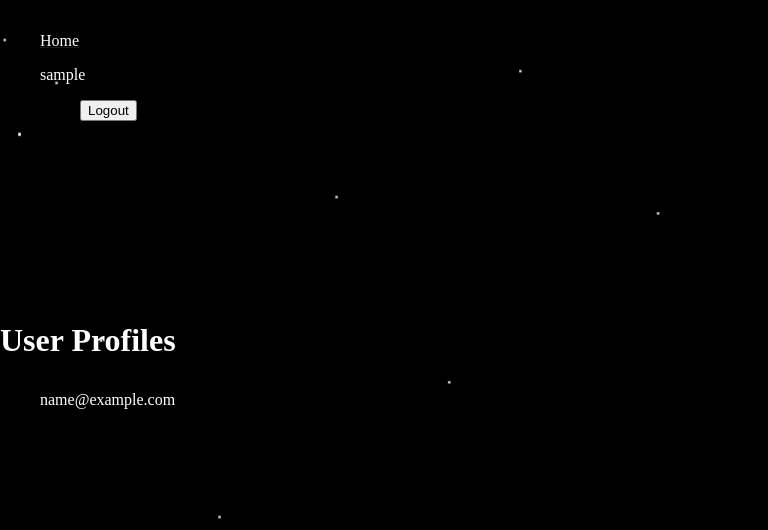
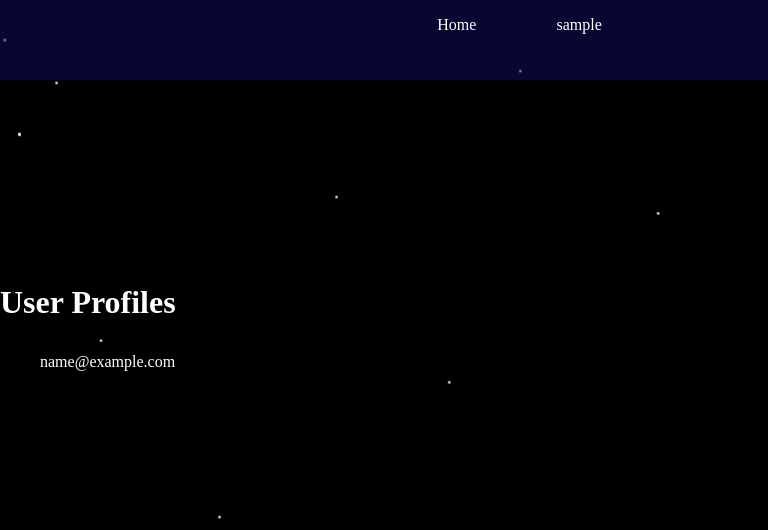
Before and after one commit to agustinsalum/DjangoGoogleAuth, a Django app: page /home/ in a window 768 px wide. Shown: the top 530 px of the page. Run offline with Django 5.2, Linux system fonts and the light colour scheme; the visitor is signed in with stand-in values (Sample User, id 1); data comes from the database, SQL or seed files in the repository.

Commit message:
Adaptado el Header a todas las pantallas

```diff
--- a/static/css/base/base.css
+++ b/static/css/base/base.css
@@ -1,4 +1,6 @@
 @import url('https://fonts.googleapis.com/css2?family=Open+Sans:ital,wght@0,300..800;1,300..800&display=swap');
+
+/* Login */
 
 body {
     background-image: url('../../images/wallpaper.png');
@@ -70,6 +72,54 @@ body {
     border: 1px solid #ccc;
 }
 
+/* Home */
+
+
+nav ul {
+    display: flex;
+    flex-direction: row;
+    list-style: none;
+    /* Remove default margins and padding */
+    margin: 0vh;
+    padding: 0vh;
+}
+
+nav ul li {
+    display: flex;
+    flex-direction: row;
+}
+
+nav ul li:hover {
+    background-color: rgba(15, 15, 105, 0.596);
+}
+
+nav ul li a {
+    text-decoration: none;
+}
+
+nav ul li ul {
+    /* So that the block doesn't execute automatically */
+    display: none;
+}
+
+nav ul li form {
+    /* Center the content of the form. In this case, only the logout button */
+    text-align: center;
+}
+
+nav ul li form input[type="submit"] {
+    /* Inherits the background color from the container */
+    background-color: inherit;
+    color: white;
+}
+
+nav ul li form input[type="submit"]:hover {
+    /* Reduced opacity */
+    opacity: 0.8;
+}
+
+/* Others */
+
 footer {
     display: flex;
     flex-direction: column;
--- a/static/css/home/mobile.css
+++ b/static/css/home/mobile.css
@@ -1,3 +1,54 @@
 @import url(../base/base.css);
 
-@media screen and (max-width: 768px) {}
+@media screen and (max-width: 768px) {
+
+    header {
+        display: grid;
+        /* One column for the messages and another for the opcions */
+        /* Adapted for tablets and mobile */
+        grid-template-columns: 0.6fr 1.1fr;
+        background-color: rgba(15, 15, 105, 0.473);
+        width: 100%;
+        height: 10vh;
+    }
+
+    nav {
+        display: flex;
+        /* Menu options on the right */
+        /* Adapted for tablets and mobile */
+        justify-content: center;
+        width: 100%;
+    }
+
+    nav ul li {
+        /* Code in base file and... */
+        /* Adapted for mobile */
+        padding: 0vh 5vh;
+    }
+
+    nav ul li ul {
+        /* Code in base file and... */
+        /* Adapted for mobile */
+        margin-left: -12vh;
+    }
+
+    nav ul li:hover>ul {
+        position: absolute;
+        display: block;
+        /* Adapted for mobile */
+        margin-top: 9.9vh;
+        /* Leave it right on the right edge where the username begins */
+        background-color: rgba(15, 15, 105, 0.596);
+        /* Depending on the character size of the submenu, 'left' and 'min-width' should be adjusted. */
+        min-width: 20vh;
+    }
+
+    nav ul li form input[type="submit"] {
+        /* Code in base file and... */
+        /* Adapted for mobile */
+        padding: 2vh 4vh;
+        border: none;
+        cursor: pointer;
+    }
+
+}
--- a/static/css/home/tablet.css
+++ b/static/css/home/tablet.css
@@ -1,3 +1,53 @@
 @import url(../base/base.css);
 
-@media screen and (min-width:768px) and (max-width: 1025px) {}
+@media screen and (min-width:768px) and (max-width: 1025px) {
+
+    header {
+        display: grid;
+        /* One column for the messages and another for the opcions */
+        /* Adapted for tablets */
+        grid-template-columns: 0.6fr 1.1fr;
+        background-color: rgba(15, 15, 105, 0.473);
+        width: 100%;
+        height: 10vh;
+    }
+
+    nav {
+        display: flex;
+        /* Menu options on the right */
+        /* Adapted for tablets */
+        justify-content: center;
+        width: 100%;
+    }
+
+    nav ul li {
+        /* Code in base file and... */
+        padding: 0.5vh 5vh;
+    }
+
+    nav ul li ul {
+        /* Code in base file and... */
+        /* Adapted for tablets */
+        margin-left: -12.0vh;
+
+    }
+
+    nav ul li:hover>ul {
+        position: absolute;
+        display: block;
+        margin-top: 9.5vh;
+        /* Leave it right on the right edge where the username begins */
+        background-color: rgba(15, 15, 105, 0.596);
+        /* Depending on the character size of the submenu, 'left' and 'min-width' should be adjusted. */
+        min-width: 20vh;
+    }
+
+    nav ul li form input[type="submit"] {
+        /* Code in base file and... */
+        /* Adapted for tablets */
+        padding: 1vh 4vh;
+        border: none;
+        cursor: pointer;
+    }
+
+}
```
Also changed, not shown: static/css/home/notebook.css (+9 -39 lines).
